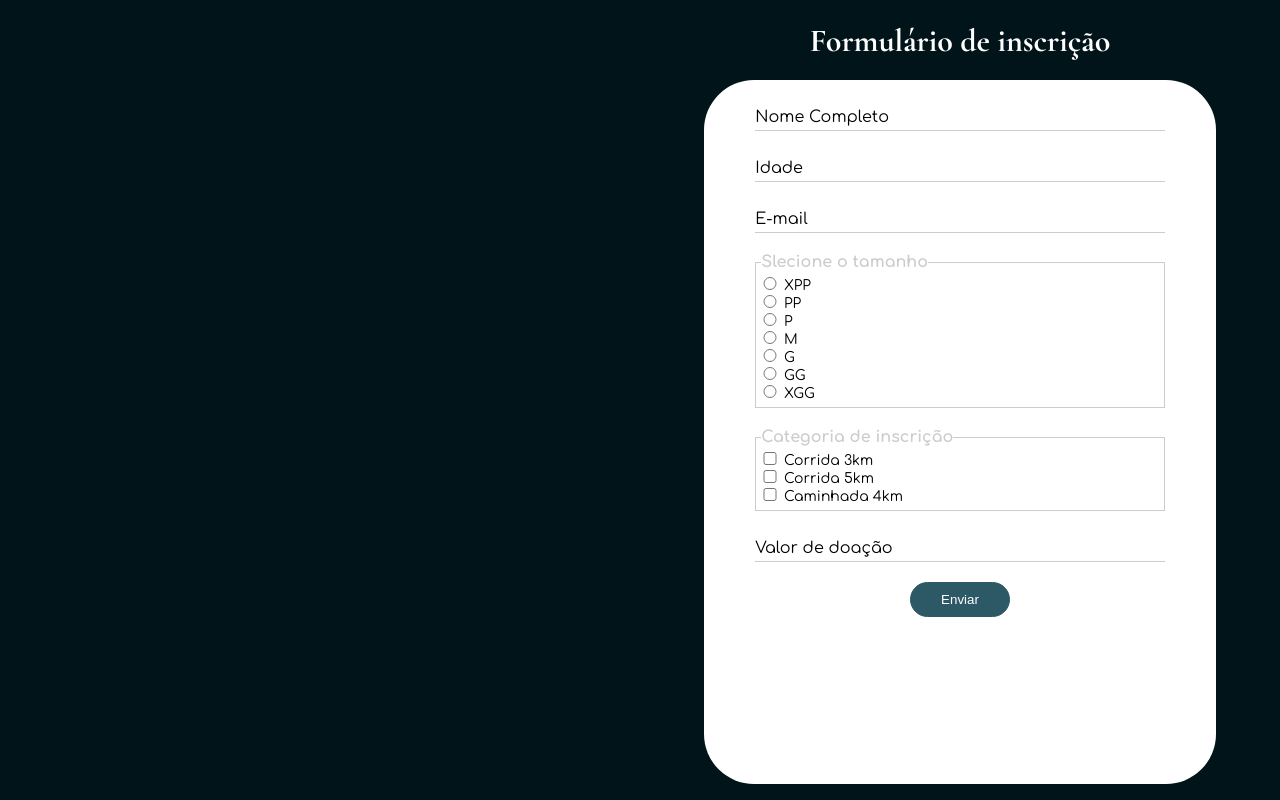
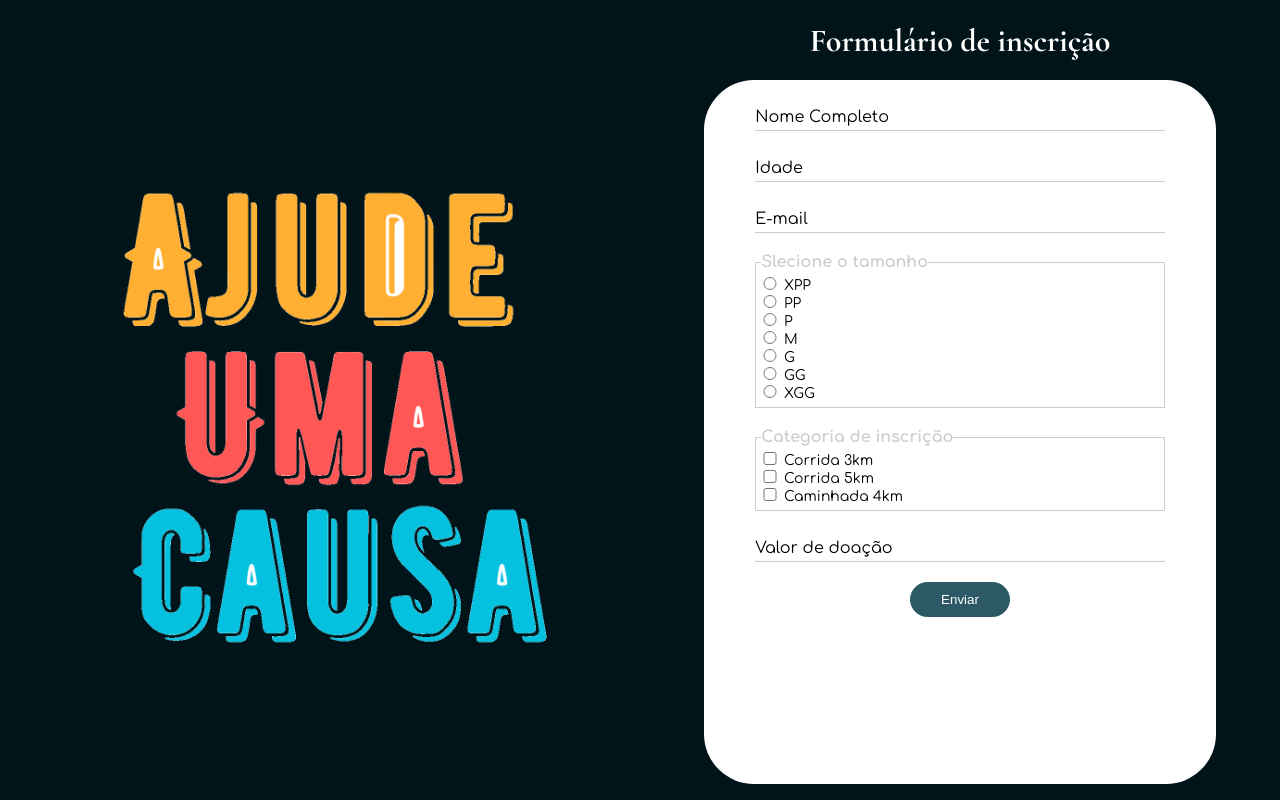
Before and after one commit to BrendaRSS/exercise-three-adatech, a website: page index.html in a window 1280 px wide. Drawn offline with nearby package versions, Linux system fonts and the light colour scheme; a web font is replaced by a local one.

Commit message:
feat:addition of the brand logo

```diff
--- a/index.html
+++ b/index.html
@@ -14,7 +14,10 @@
   </head>
   <body>
     <div class="container">
-      <div class="container-brand"></div>
+      <div class="container-brand">
+        <img src="/assets/logo.png" alt="ajude uma causa" />
+      </div>
+
       <div class="container-form">
         <div class="title">
           <h1>Formulário de inscrição</h1>
--- a/styles.css
+++ b/styles.css
@@ -21,6 +21,13 @@ body{
 .container-brand{
     width: 50%;
     height: auto;
+    display: flex;
+    justify-content: center;
+    align-items: center;
+}
+
+.container-brand img{
+    width: 500px;
 }
 
 .container-form{
```
Also changed, not shown: assets/logo.png (added).
